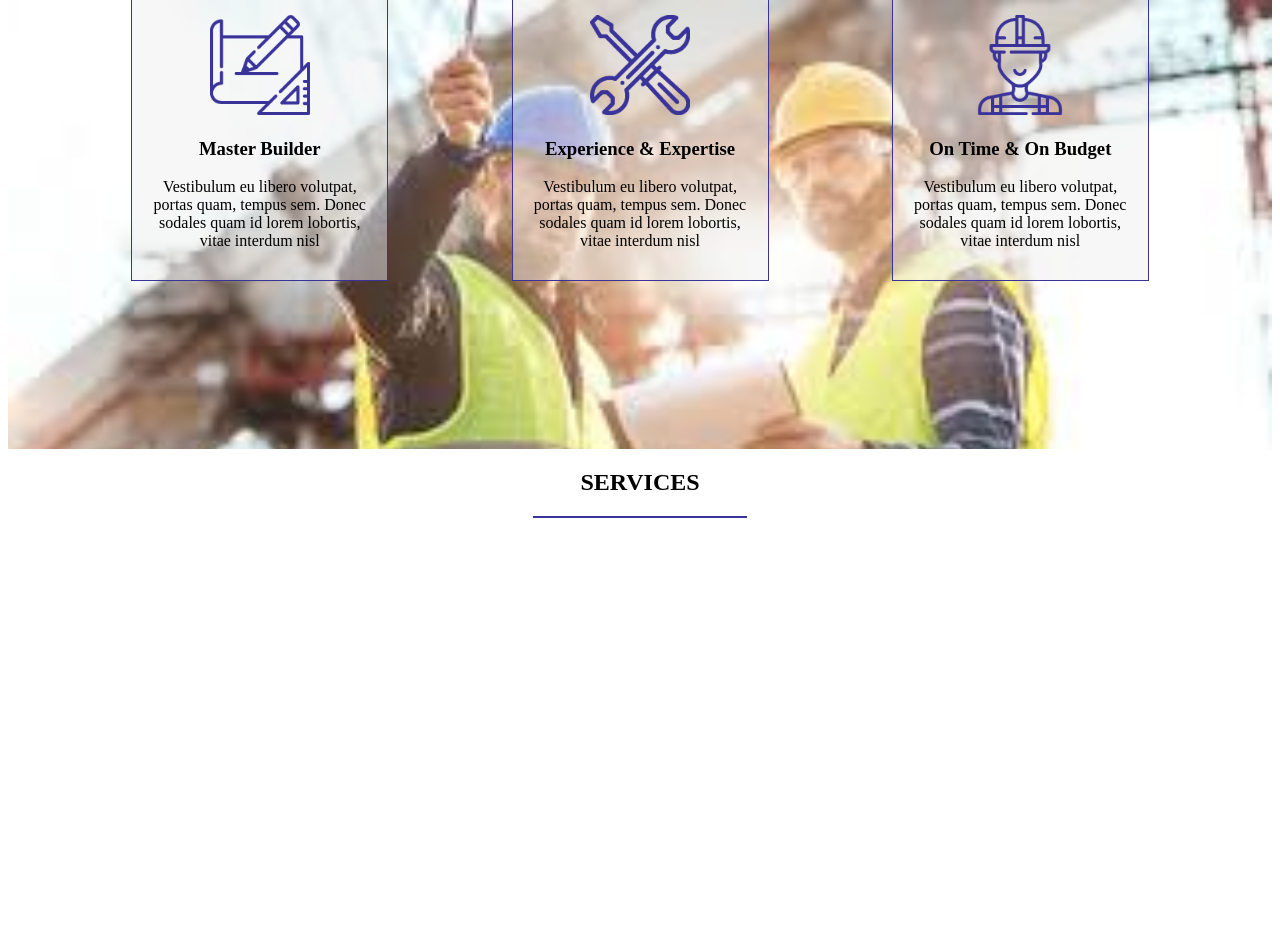
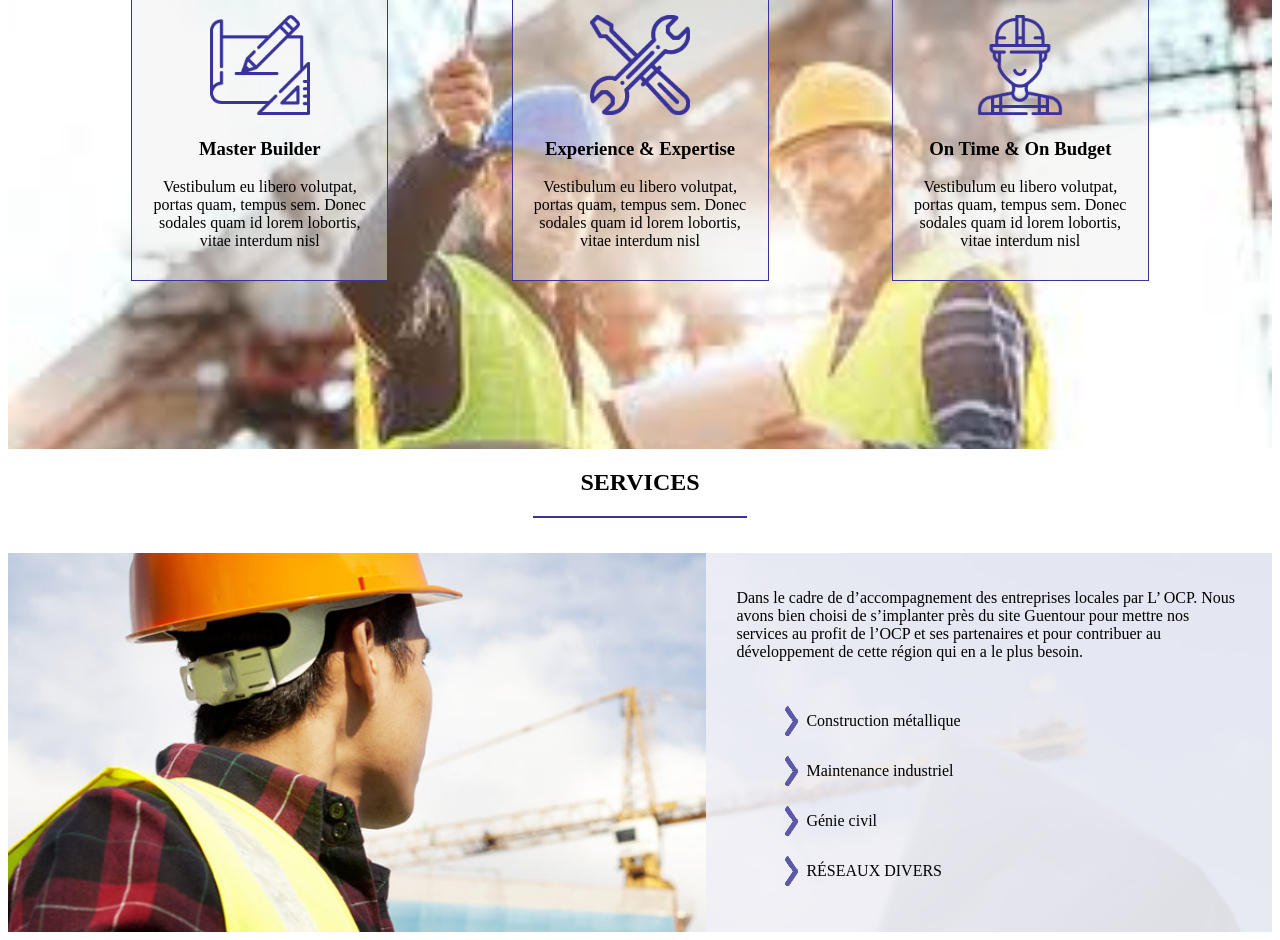
Before and after one commit to yocho1/Rafa_Services_SARL_Pro, a PHP site: page /service.html in a window 1280 px wide. Shown: the part 120-1060 px from the top of the page. Before the commit the page ends 638 px from the top, so only its background shows below. Run offline with PHP 8.4, Linux system fonts and the light colour scheme.

Commit message:
add services

```diff
--- a/css/sevice.css
+++ b/css/sevice.css
@@ -28,3 +28,28 @@ h2{
     background-color: rgba(238, 238, 238, 0.479);
 
 }
+.pourquoi :hover{
+    background-color: rgb(69, 67, 153);
+}
+
+/* ----------------------services-------------------- */
+.contact{
+    margin-top: 35px;
+    background-image: url(../images/bg-construction-2.jpg);
+    background-size: cover;
+    height: 379px;
+}
+.contact__par{
+    width: 40%;
+    padding: 20px 30px;
+    float: right;
+    background-color: #f0f0f7e3;
+}
+.contact__par__list{
+    margin-top: 35px;
+}
+li{
+    display: flex;
+    align-items: center;
+}
+/* -----------------footer-------------------- */
--- a/service.html
+++ b/service.html
@@ -7,6 +7,7 @@
     <title>Document</title>
 </head>
 <body>
+    <!-- --------------------POURQUOI NOUS CHOISIR--------------------------- -->
     <div>
         <h2>  POURQUOI NOUS CHOISIR</h2>
         <div class="line"></div>
@@ -32,12 +33,45 @@
             </div>
 
     </div>
+
+<!-- ---------------------SERVICES---------------------- -->
+
     <div>
         <div>
             <h2>SERVICES</h2>
             <div class="line"></div>
         </div>
+        <div class="contact">
+            <div class="contact__par">
+                <p>Dans le cadre de d’accompagnement des entreprises locales
+                    par L’ OCP. Nous avons bien choisi de s’implanter près du site
+                    Guentour pour mettre nos services au profit de l’OCP et
+                    ses partenaires et pour contribuer au développement
+                    de cette région qui en a le plus besoin.</p>
+                    <ul class="contact__par__list">
+                        <li><img src="images/icon-arro.png" alt="" width="30px"; height="30px";>
+                            <p>Construction métallique</p>
+
+                        </li>
+                        <li><img src="images/icon-arro.png" alt="" width="30px"; height="30px">
+                            <p>Maintenance industriel</p>
+                        </li>
+                        <li><img src="images/icon-arro.png" alt="" width="30px"; height="30px">
+                            <p>Génie civil</p>
+                        </li>
+                        <li><img src="images/icon-arro.png" alt="" width="30px"; height="30px">
+                            <p>RÉSEAUX DIVERS</p>
+                        </li>
+
+                    </ul>
+            </div>
+        </div>
+
     </div>
+
+    <!-- --------------------footer--------------------------- -->
+
+
 
 </body>
 </html>
```
Also changed, not shown: images/bg-construction-2.jpg (added), images/icon-arro.png (added).
